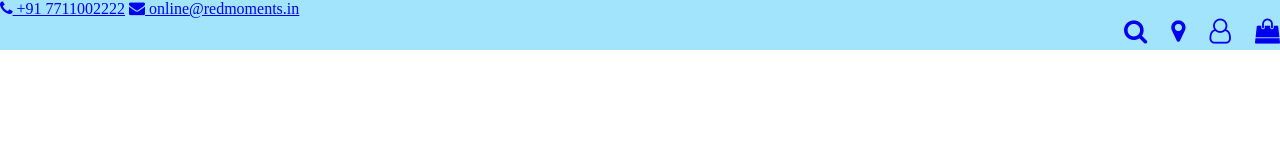
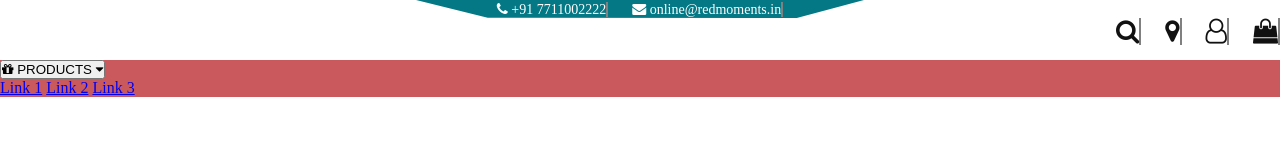
Before and after one commit to hiren6147/think, a plain HTML site: page Red/index.htm in a window 1280 px wide. Drawn offline with Linux system fonts and the light colour scheme.

Commit message:
working on

```diff
--- a/Red/index.htm
+++ b/Red/index.htm
@@ -1,30 +1,58 @@
 <!DOCTYPE html>
 <html lang="en">
+
 <head>
     <meta charset="UTF-8">
     <meta name="viewport" content="width=device-width, initial-scale=1.0">
     <title>Document</title>
-    <link rel="stylesheet" href="https://stackpath.bootstrapcdn.com/font-awesome/4.7.0/css/font-awesome.min.css" integrity="sha384-wvfXpqpZZVQGK6TAh5PVlGOfQNHSoD2xbE+QkPxCAFlNEevoEH3Sl0sibVcOQVnN" crossorigin="anonymous">
+    <link rel="stylesheet" href="https://stackpath.bootstrapcdn.com/font-awesome/4.7.0/css/font-awesome.min.css"
+        integrity="sha384-wvfXpqpZZVQGK6TAh5PVlGOfQNHSoD2xbE+QkPxCAFlNEevoEH3Sl0sibVcOQVnN" crossorigin="anonymous">
     <link rel="stylesheet" href="style.css">
 </head>
+
 <body>
+    <header>
     <section>
 
         <div class="top_nav">
             <div class="mob_no">
-                <a href="#"><i class="fa fa-phone" aria-hidden="true"></i> +91 7711002222</a>
-                <a href="#"><i class="fa fa-envelope" aria-hidden="true"></i> online@redmoments.in</a>
+
+                <ul class="center_label">
+                    <li> <a href="#"><i class="fa fa-phone" aria-hidden="true"></i> +91 7711002222</a></li>
+                    <li> <a href="#"><i class="fa fa-envelope" aria-hidden="true"></i> online@redmoments.in</a></li>
+                </ul>
+
             </div>
-            <div class="rightside_icon">
-                <a href="#"><i class="fa fa-search" aria-hidden="true"></i></a>
-                <a href="#"><i class="fa fa-map-marker" aria-hidden="true"></i></a>
-                <a href="#"><i class="fa fa-user-o" aria-hidden="true"></i></a>
-                <a href="#"><i class="fa fa-shopping-bag" aria-hidden="true"></i></a>
+                <ul class="right_icon">
+                    <li> <a href="#"><i class="fa fa-search" aria-hidden="true"></i></a></li>
+                    <li> <a href="#"><i class="fa fa-map-marker" aria-hidden="true"></i></a></li>
+                    <li> <a href="#"><i class="fa fa-user-o" aria-hidden="true"></i></a></li>
+                    <li> <a href="#"><i class="fa fa-shopping-bag" aria-hidden="true"></i></a></li>
+                </ul>
+
+        </div>
+
+        <div class="main_div">
+            <div class="main_navbar">
+             <a href="#">
+                 <div class="dropdown">
+                    <button class="dropbtn"><i class="fa fa-gift"></i> PRODUCTS
+                        <i class="fa fa-caret-down"></i>
+                      </button>
+                      <div class="dropdown-content">
+                        <a href="#">Link 1</a>
+                        <a href="#">Link 2</a>
+                        <a href="#">Link 3</a>
+                      </div>
+             </div>
+            </a>
             </div>
+
         </div>
 
 
     </section>
+</header>
+</body>
 
-</body>
 </html>
--- a/Red/style.css
+++ b/Red/style.css
@@ -8,15 +8,59 @@
 
 .top_nav{
     width: 100%;
-    height: 50px;
-    background-color:#A1E4FC;
+    height: 60px;
+    background-color:#ffffff;
     overflow: hidden;
 }
-.rightside_icon{
+.mob_no{
+
+    width: 35%;
+    margin-left: auto;
+    margin-right: auto;
+    background-color: #047985;
+    text-align: center;
+
+    clip-path: polygon(0 0, 100% 0, 85% 100%, 16% 99%);
+
+}
+
+.center_label li{
+    display: inline-block;
+
+}
+.center_label li a {
+    text-decoration: none;
+    font-size: 14px;
+    color: #ffffff;
+    border-right: 2px solid grey;
+    margin: 10px;
+
+}
+.right_icon{
     float: right ;
+
 }
-.rightside_icon a{
+.right_icon li {
+    text-align: center;
+    display: inline-block;
+
+}
+.right_icon li a{
     font-size: 25px;
+    color: #111111;
+    text-decoration: none;
     text-align: center;
-    padding-left: 20px;
+    margin-left: 20px;
+    border-right: 2px solid grey;
 }
+
+
+
+/* main navbar start  */
+.main_navbar{
+    width: 100%;
+    overflow: hidden;
+    background-color: #CA595E;
+}
+.main_navbar a{
+}
```
Also changed, not shown: Red/clip-img.png (added).
